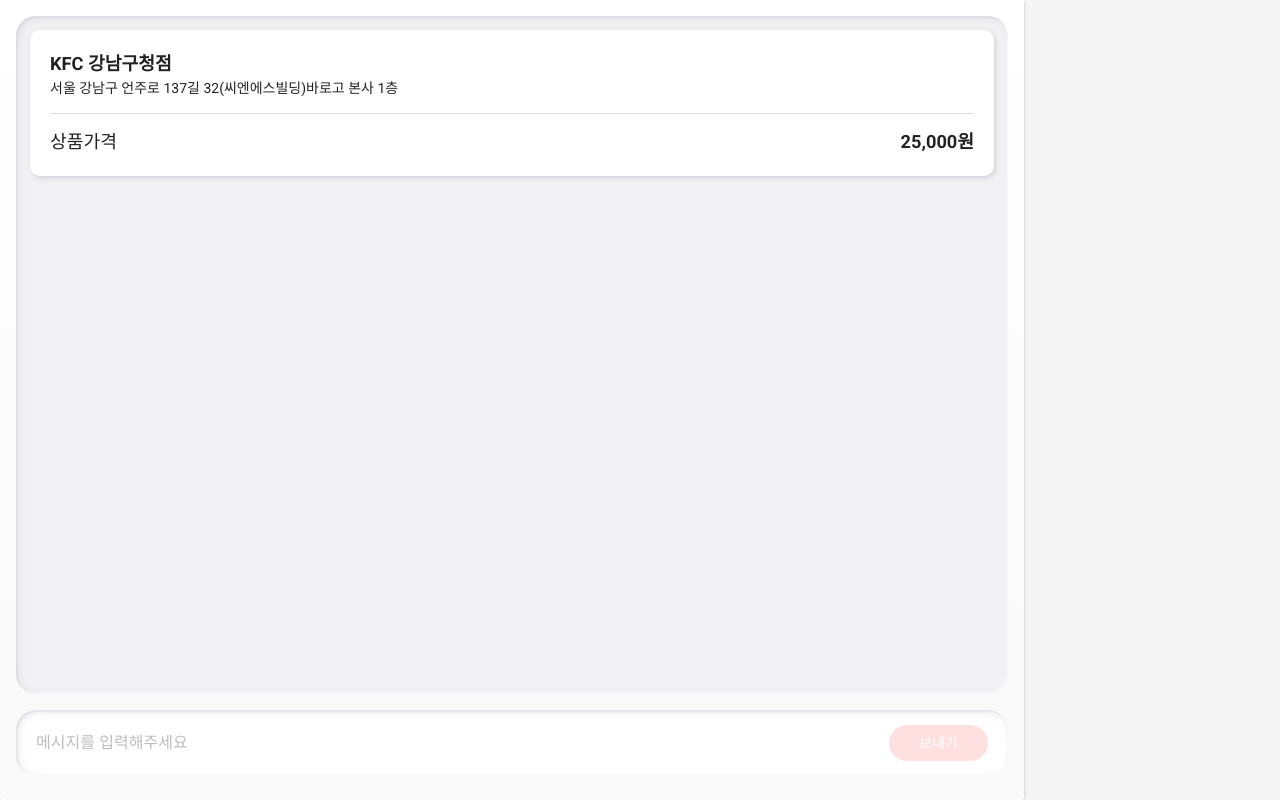
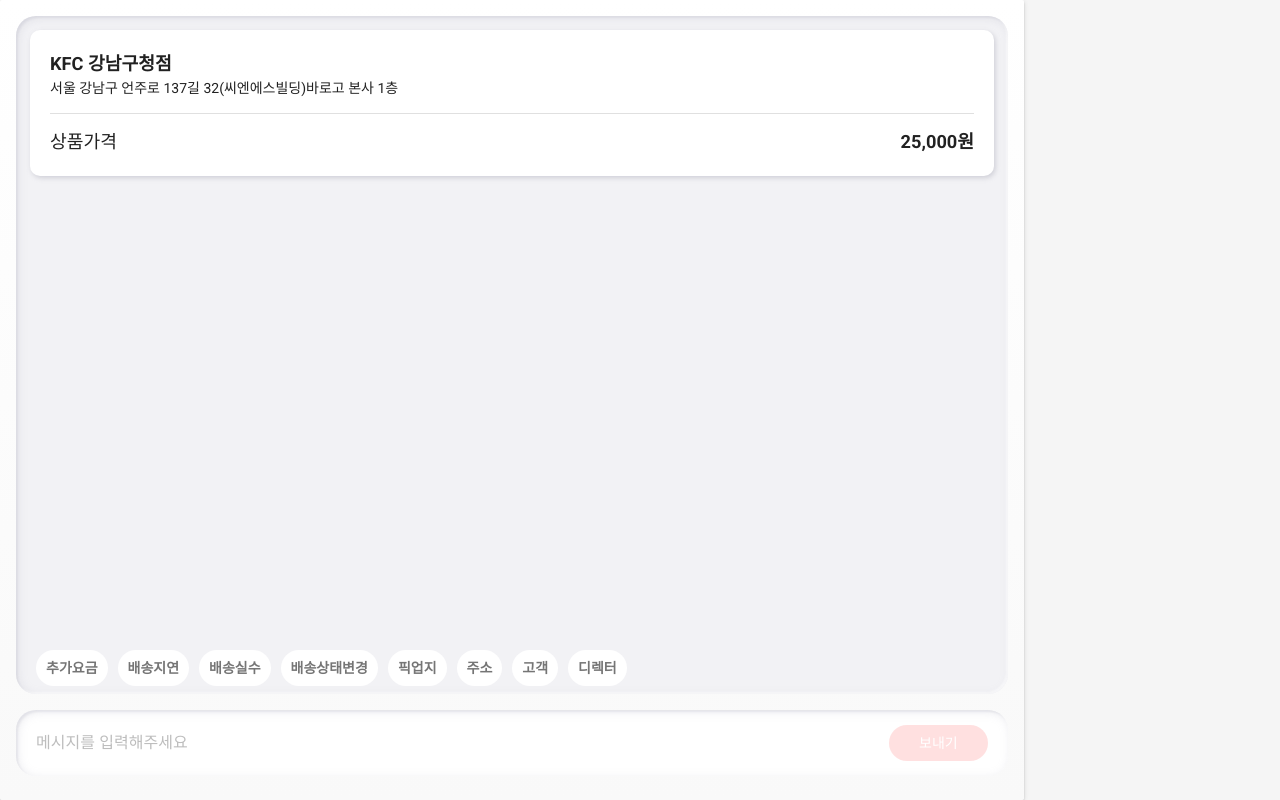
Before and after one commit to wonder13662/firebase-chat-app, a plain HTML site: page public/index.html in a window 1280 px wide. Drawn offline with nearby package versions, Linux system fonts and the light colour scheme; some packages are replaced by stand-ins of ours; no server answers.

Commit message:
Preset 기능 추가

```diff
--- a/public/index.html
+++ b/public/index.html
@@ -88,8 +88,11 @@
           <div class="detail">상세정보</div>
         </div>
         <div class="mdl-card__supporting-text mdl-color-text--grey-600">
-          <div id="messages">
-            <div id="" timestamp="1496174676000" class="spacing"><div class="inner-block"></div></div>
+          <div id="message-box">
+            <div id="messages">
+              <div id="" timestamp="1496174676000" class="spacing"><div class="inner-block"></div></div>
+            </div>
+            <div id="presets"></div>
           </div>
           <div id="input-container">
             <form id="message-form" action="#">
--- a/public/scripts/main.js
+++ b/public/scripts/main.js
@@ -15,7 +15,161 @@
  */
 'use strict';
 
-// TODO List
+// Message preset
+const presets = [
+  {
+    name: '추가요금',
+    nextPresets: [
+      {
+        name: 'Home',
+        nextPresets: []
+      },
+      {
+        name: '거리',
+        nextPresets: []
+      },
+      {
+        name: '날씨',
+        nextPresets: []
+      },
+      {
+        name: '무게',
+        nextPresets: []
+      },
+      {
+        name: '권역외',
+        nextPresets: []
+      }
+    ]
+  },
+  {
+    name: '배송지연',
+    nextPresets: [
+      {
+        name: 'Home',
+        nextPresets: []
+      },
+      {
+        name: '5분 지연',
+        nextPresets: []
+      },
+      {
+        name: '10분 지연',
+        nextPresets: []
+      },
+      {
+        name: '15분 지연',
+        nextPresets: []
+      }
+    ]
+  },
+  {
+    name: '배송실수',
+    nextPresets: [
+      {
+        name: 'Home',
+        nextPresets: []
+      },
+      {
+        name: '배송크로스',
+        nextPresets: []
+      },
+      {
+        name: '흘림/훼손',
+        nextPresets: []
+      },
+      {
+        name: '요청사항 불이행',
+        nextPresets: []
+      },
+      {
+        name: '다른 배송 상품',
+        nextPresets: []
+      },
+      {
+        name: '상품누락',
+        nextPresets: []
+      }
+    ]
+  },
+  {
+    name: '배송상태변경',
+    nextPresets: [
+      {
+        name: 'Home',
+        nextPresets: []
+      },
+      {
+        name: '픽업중',
+        nextPresets: []
+      },
+      {
+        name: '배송중',
+        nextPresets: []
+      },
+      {
+        name: '배송완료',
+        nextPresets: []
+      }
+    ]
+  },
+  {
+    name: '픽업지',
+    nextPresets: [
+      {
+        name: 'Home',
+        nextPresets: []
+      },
+      {
+        name: '상품누락',
+        nextPresets: []
+      },
+      {
+        name: '포장불량',
+        nextPresets: []
+      }
+    ]
+  },
+  {
+    name: '주소',
+    nextPresets: [
+      {
+        name: 'Home',
+        nextPresets: []
+      },
+      {
+        name: '주소다름',
+        nextPresets: []
+      }
+    ]
+  },
+  {
+    name: '고객',
+    nextPresets: [
+      {
+        name: 'Home',
+        nextPresets: []
+      },
+      {
+        name: '응답없음',
+        nextPresets: []
+      }
+    ]
+  },
+  {
+    name: '디렉터',
+    nextPresets: [
+      {
+        name: 'Home',
+        nextPresets: []
+      },
+      {
+        name: '배차요청',
+        nextPresets: []
+      }
+    ]
+  }
+];
 
 // Signs-in Friendly Chat.
 function signIn() {
@@ -335,6 +489,29 @@
   messageListElement.querySelector('.spacing .inner-block').appendChild(clone);
 }
 
+function displayPreset({ parent, presetArr, callbackOnClick }) {
+  // remove previous preset
+  presetContainerElement.textContent = '';
+
+  // draw new presets
+  presetArr.forEach(preset => {
+    const spanElement = document.createElement('span');
+    spanElement.textContent = preset.name;
+    presetContainerElement.appendChild(spanElement);
+
+    spanElement.addEventListener('click', function() {
+      callbackOnClick({ parent, preset });
+      spanElement.removeEventListener('click', this);
+      spanElement.removeEventListener('touchend', this);
+    });
+    spanElement.addEventListener('touchend', function() {
+      callbackOnClick({ parent, preset });
+      spanElement.removeEventListener('click', this);
+      spanElement.removeEventListener('touchend', this);
+    });
+  });
+}
+
 // Template for messages.
 const OTHER_MESSAGE_TEMPLATE =
 '<div class="message-container">' +
@@ -444,7 +621,6 @@
   const tags = getUserTags(name);
   // const tagsElement = div.querySelector('.tags');
   tags.forEach(tag => {
-    console.log('tag: ',tag);
     const tagSpan = document.createElement('span');
     tagSpan.textContent = tag;
     nameElement.appendChild(tagSpan);
@@ -506,6 +682,7 @@
 
 // Shortcuts to DOM Elements.
 var orderContainerElement = document.getElementById('order-container');
+var presetContainerElement = document.getElementById('presets');
 var messageListElement = document.getElementById('messages');
 var messageFormElement = document.getElementById('message-form');
 var messageInputElement = document.getElementById('message');
@@ -561,7 +738,37 @@
   loadMessages();
 }
 displayOrder("KFC 강남구청점", "서울 강남구 언주로 137길 32(씨엔에스빌딩)바로고 본사 1층", "25,000원");
-
+displayPreset({
+  parent:null,
+  presetArr:presets,
+  callbackOnClick:onClick1DepthPreset
+});
+function onClick1DepthPreset({ parent, preset }) {
+  if(preset.nextPresets && preset.nextPresets.length > 0) {
+    displayPreset({
+      parent:preset,
+      presetArr:preset.nextPresets,
+      callbackOnClick:onClick2DepthPreset
+    });
+  } else {
+    // Send message as Preset
+    if(preset.name !== 'Home') {
+      saveMessage(parent?`${parent.name} - ${preset.name}`:preset.name);
+    }
+  }
+}
+function onClick2DepthPreset({ parent, preset }) {
+  // Send message as Preset
+  if(preset.name !== 'Home') {
+    saveMessage(parent?`${parent.name} - ${preset.name}`:preset.name);
+  }
+  // Draw 1 depth preset
+  displayPreset({
+      parent:null,
+      presetArr:presets,
+      callbackOnClick:onClick1DepthPreset
+  });
+}
 
 function getQueryStringObject() {
   var a = window.location.search.substr(1).split('&');
--- a/public/styles/main.css
+++ b/public/styles/main.css
@@ -62,18 +62,33 @@
   padding-top: 0;
   padding-bottom: 0;
 }
-#messages {
-  overflow-y: auto;
+#message-box {
+  position: relative;
   margin-top: 16px;
   margin-bottom: 16px;
+  padding: 10px 20px;
+
   height: calc(100% - 142px);
+  overflow: hidden;
+  border-radius: 20px;
+  box-shadow: inset 2px 2px 10px rgba(174, 174, 192, 0.25), inset -2px -2px 2px rgba(255, 255, 255, 0.7), inset 2px 2px 2px rgba(174, 174, 192, 0.2);
+  background: #F2F2F5;
+}
+#presets {
+  padding: 15px 0px;
+}
+#presets > span {
+  padding: 10px;
+  background: white;
+  border-radius: 20px;
+  margin: 0px 10px 0px 0px;
+  font-weight: bold;
+}
+#messages {
+  height: calc(100% - 40px);
+  overflow-y: auto;
   display: flex;
   flex-direction: column;
-  padding: 10px 20px;
-  background: #F2F2F5;
-  border-radius: 20px;
-
-  box-shadow: inset 2px 2px 10px rgba(174, 174, 192, 0.25), inset -2px -2px 2px rgba(255, 255, 255, 0.7), inset 2px 2px 2px rgba(174, 174, 192, 0.2);
 }
 #messages > .spacing {
   width: 100%;
```
